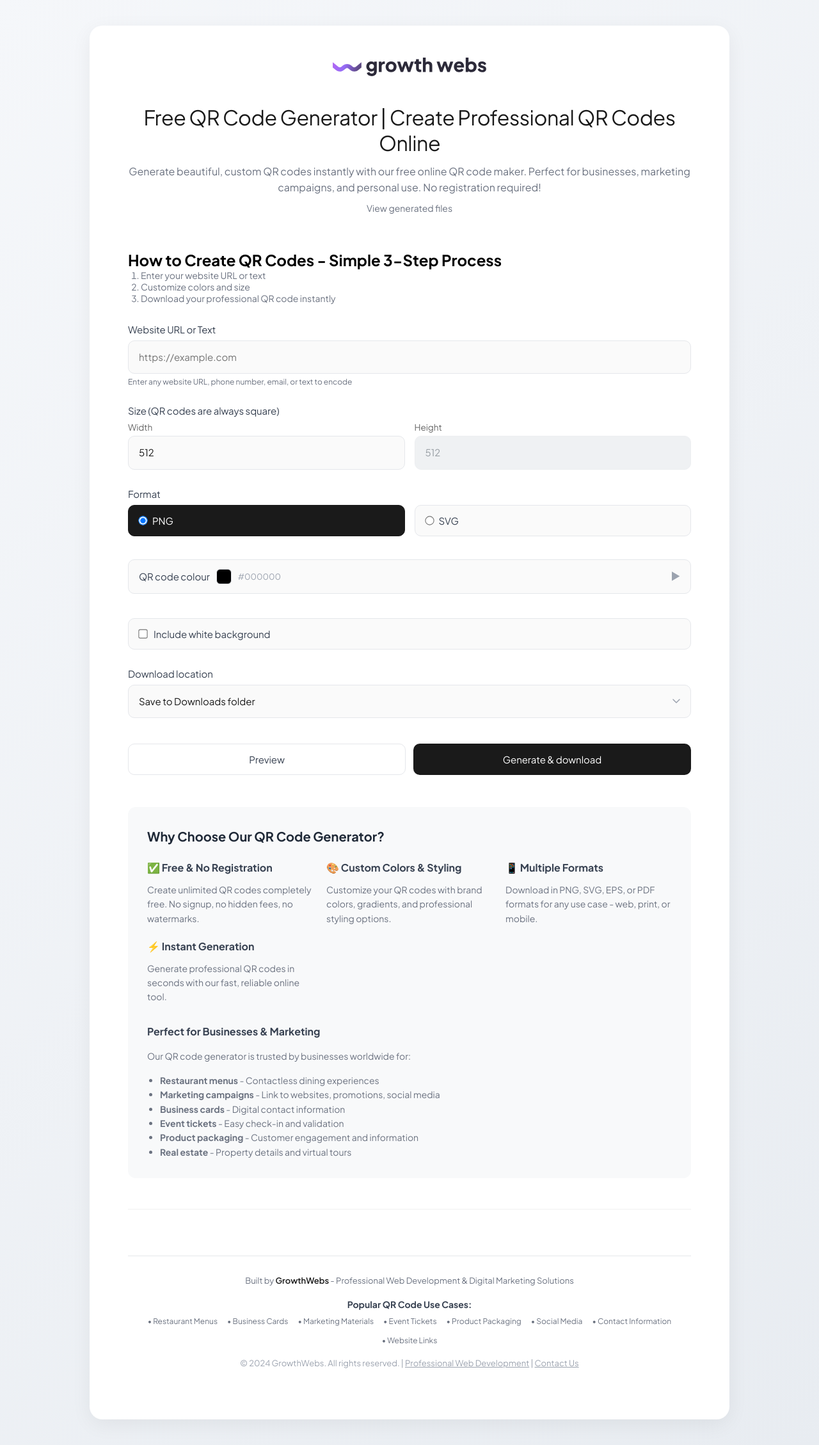
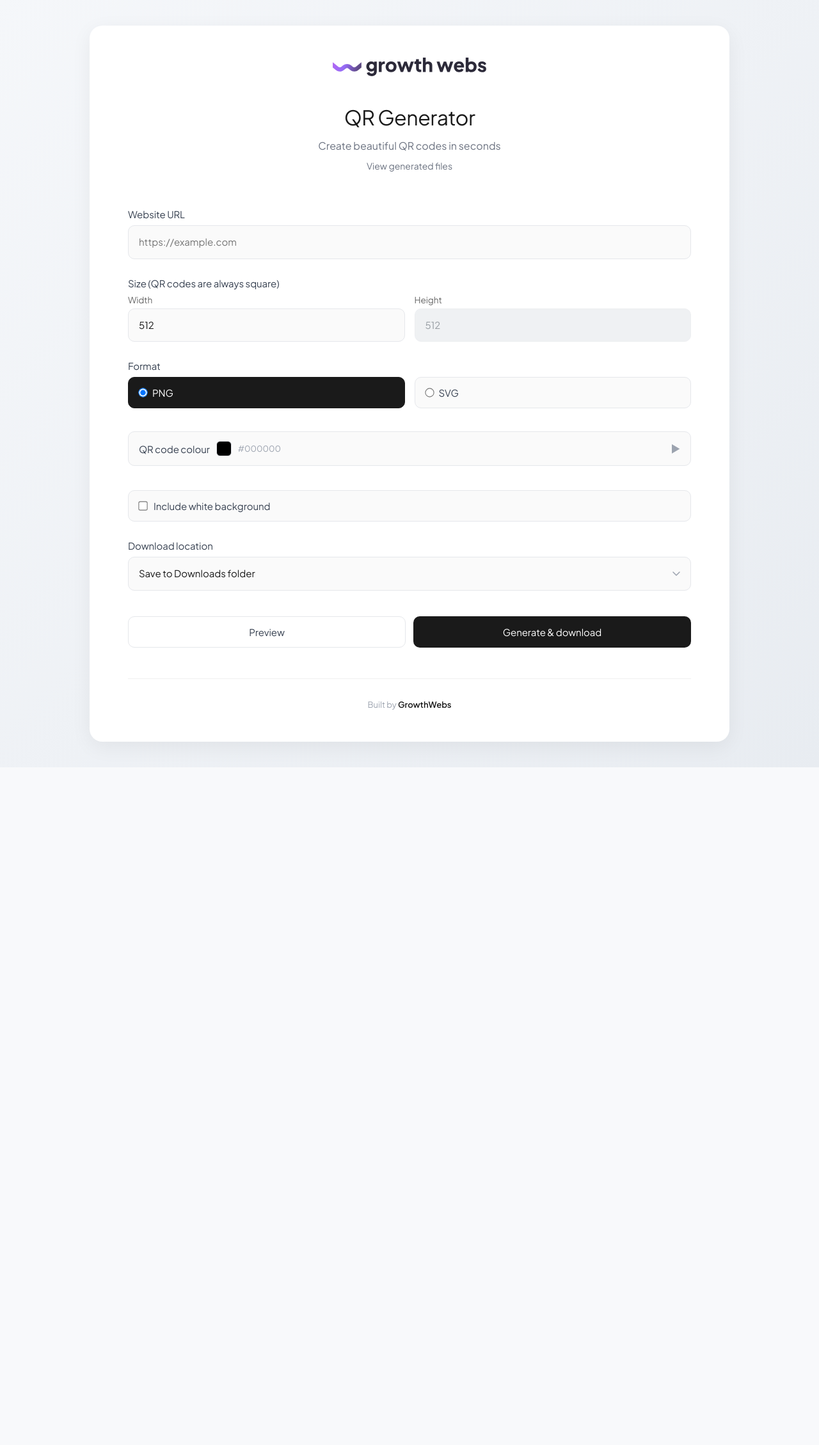
Before and after one commit to growthwebs/qr-gen, a Flask app: page / in a window 1280 px wide. Shown: the whole page at 64% size. After the commit the page ends 1199 px from the top, so only its background shows below. Run offline with Flask 2, Linux system fonts and the light colour scheme.

Commit message:
Clean up page: Remove excessive SEO text and simplify content
- Removed SEO content section with feature cards
- Simplified header text to 'QR Generator' and 'Create beautiful QR codes in seconds'
- Removed verbose 3-step process explanation
- Cleaned up URL input help text
- Simplified footer to just 'Built by GrowthWebs'
- Maintained SEO meta tags while improving user experience

```diff
--- a/templates/index.html
+++ b/templates/index.html
@@ -1121,8 +1121,8 @@
         </div>
 
         <header class="header">
-            <h1>Free QR Code Generator | Create Professional QR Codes Online</h1>
-            <p>Generate beautiful, custom QR codes instantly with our free online QR code maker. Perfect for businesses, marketing campaigns, and personal use. No registration required!</p>
+            <h1>QR Generator</h1>
+            <p>Create beautiful QR codes in seconds</p>
             <a href="/files" style="color: #6b7280; text-decoration: none; font-size: 0.875rem; margin-top: 10px; display: inline-block; font-weight: 400;">View generated files</a>
         </header>
 
@@ -1138,18 +1138,10 @@
 
         <main>
             <section class="qr-generator-section">
-                <h2>How to Create QR Codes - Simple 3-Step Process</h2>
-                <ol style="color: #6b7280; font-size: 0.875rem; margin-bottom: 30px; padding-left: 20px;">
-                    <li>Enter your website URL or text</li>
-                    <li>Customize colors and size</li>
-                    <li>Download your professional QR code instantly</li>
-                </ol>
-
                 <form id="qrForm" method="POST" action="/generate" aria-label="QR Code Generator Form">
             <div class="form-group">
-                        <label for="url">Website URL or Text</label>
-                        <input type="text" id="url" name="url" placeholder="https://example.com" required aria-describedby="url-help">
-                        <small id="url-help" style="color: #6b7280; font-size: 0.75rem; margin-top: 5px; display: block;">Enter any website URL, phone number, email, or text to encode</small>
+                <label for="url">Website URL</label>
+                <input type="text" id="url" name="url" placeholder="https://example.com" required>
             </div>
 
             <div class="form-group">
@@ -1257,41 +1249,6 @@
             </section>
         </main>
 
-        <!-- SEO Content Section -->
-        <section class="seo-content" style="margin-top: 50px; padding: 30px; background: #f8f9fa; border-radius: 12px; font-size: 0.875rem; line-height: 1.6;">
-            <h2 style="color: #1f2937; margin-bottom: 20px; font-size: 1.25rem;">Why Choose Our QR Code Generator?</h2>
-            <div style="display: grid; grid-template-columns: repeat(auto-fit, minmax(250px, 1fr)); gap: 20px;">
-                <div>
-                    <h3 style="color: #374151; margin-bottom: 10px; font-size: 1rem;">✅ Free & No Registration</h3>
-                    <p style="color: #6b7280;">Create unlimited QR codes completely free. No signup, no hidden fees, no watermarks.</p>
-                </div>
-                <div>
-                    <h3 style="color: #374151; margin-bottom: 10px; font-size: 1rem;">🎨 Custom Colors & Styling</h3>
-                    <p style="color: #6b7280;">Customize your QR codes with brand colors, gradients, and professional styling options.</p>
-                </div>
-                <div>
-                    <h3 style="color: #374151; margin-bottom: 10px; font-size: 1rem;">📱 Multiple Formats</h3>
-                    <p style="color: #6b7280;">Download in PNG, SVG, EPS, or PDF formats for any use case - web, print, or mobile.</p>
-                </div>
-                <div>
-                    <h3 style="color: #374151; margin-bottom: 10px; font-size: 1rem;">⚡ Instant Generation</h3>
-                    <p style="color: #6b7280;">Generate professional QR codes in seconds with our fast, reliable online tool.</p>
-                </div>
-            </div>
-
-            <div style="margin-top: 30px;">
-                <h3 style="color: #374151; margin-bottom: 15px; font-size: 1rem;">Perfect for Businesses & Marketing</h3>
-                <p style="color: #6b7280; margin-bottom: 15px;">Our QR code generator is trusted by businesses worldwide for:</p>
-                <ul style="color: #6b7280; padding-left: 20px;">
-                    <li><strong>Restaurant menus</strong> - Contactless dining experiences</li>
-                    <li><strong>Marketing campaigns</strong> - Link to websites, promotions, social media</li>
-                    <li><strong>Business cards</strong> - Digital contact information</li>
-                    <li><strong>Event tickets</strong> - Easy check-in and validation</li>
-                    <li><strong>Product packaging</strong> - Customer engagement and information</li>
-                    <li><strong>Real estate</strong> - Property details and virtual tours</li>
-                </ul>
-            </div>
-        </section>
 
         <div class="preview-section" id="previewSection">
             <h3>Preview</h3>
@@ -1307,27 +1264,7 @@
         </div>
 
         <footer class="footer">
-            <div style="text-align: center; margin-top: 40px; padding: 30px; border-top: 1px solid #e5e7eb;">
-                <p style="margin-bottom: 15px; color: #6b7280;">Built by <a href="https://growthwebs.com" target="_blank" rel="noopener noreferrer" class="footer-link">GrowthWebs</a> - Professional Web Development & Digital Marketing Solutions</p>
-
-                <div style="margin-top: 20px;">
-                    <h4 style="color: #374151; margin-bottom: 10px; font-size: 0.875rem;">Popular QR Code Use Cases:</h4>
-                    <div style="display: flex; flex-wrap: wrap; justify-content: center; gap: 15px; font-size: 0.75rem; color: #6b7280;">
-                        <span>• Restaurant Menus</span>
-                        <span>• Business Cards</span>
-                        <span>• Marketing Materials</span>
-                        <span>• Event Tickets</span>
-                        <span>• Product Packaging</span>
-                        <span>• Social Media</span>
-                        <span>• Contact Information</span>
-                        <span>• Website Links</span>
-                    </div>
-                </div>
-
-                <div style="margin-top: 20px; font-size: 0.75rem; color: #9ca3af;">
-                    <p>© 2024 GrowthWebs. All rights reserved. | <a href="https://growthwebs.com" style="color: #9ca3af;">Professional Web Development</a> | <a href="https://growthwebs.com/contact" style="color: #9ca3af;">Contact Us</a></p>
-                </div>
-            </div>
+            <p>Built by <a href="https://growthwebs.com" target="_blank" rel="noopener noreferrer" class="footer-link">GrowthWebs</a></p>
         </footer>
     </div>
 
```
Lines whose indentation alone changed are shown as unchanged.
